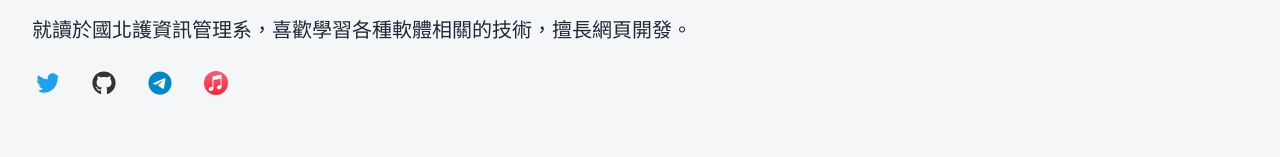
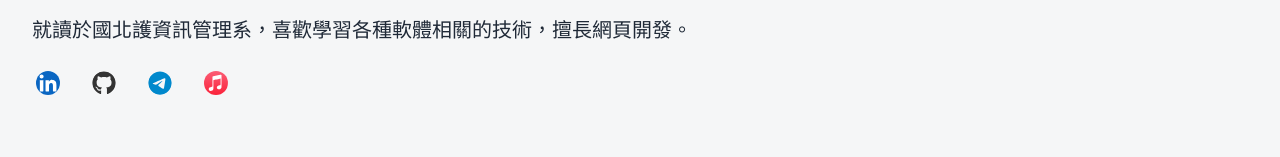
Before and after one commit to yangszwei/siweiyang.com, a SvelteKit app: page / in a window 1280 px wide. Shown: the part 233-390 px from the top of the page. Built offline with nearby package versions, Linux system fonts and the light colour scheme; a web font is replaced by a local one.

Commit message:
Update social links
- Remove Twitter link
- Add LinkedIn link

```diff
--- a/src/routes/+page.svelte
+++ b/src/routes/+page.svelte
@@ -12,8 +12,8 @@
 		就讀於國北護資訊管理系，喜歡學習各種軟體相關的技術，擅長網頁開發。
 	</p>
 	<div class="flex items-center gap-6">
-		<a href="https://twitter.com/siweiyang35" target="_blank" rel="noopener noreferrer">
-			<img src="{assets}/icons/twitter.svg" class="social-link" alt="Twitter" />
+		<a href="https://www.linkedin.com/in/siweiyang02/" target="_blank" rel="noopener noreferrer">
+			<img src="{assets}/icons/linkedin.svg" class="social-link" alt="LinkedIn" />
 		</a>
 		<a href="https://github.com/yangszwei" target="_blank" rel="noopener noreferrer">
 			<img src="{assets}/icons/github.svg" class="social-link" alt="GitHub" />
```
Also changed, not shown: static/icons/linkedIn.svg (added).
